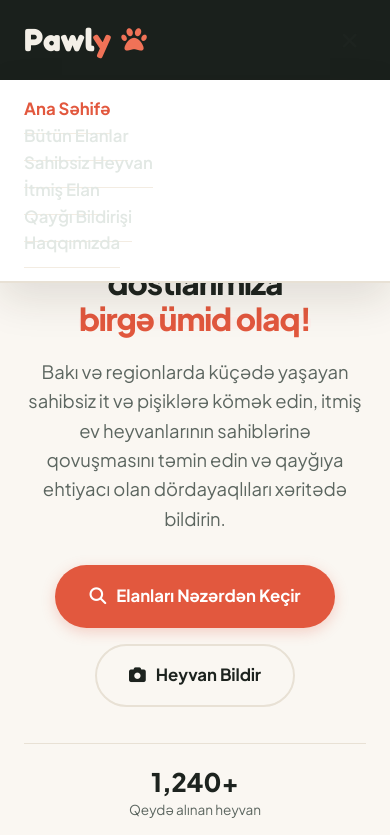
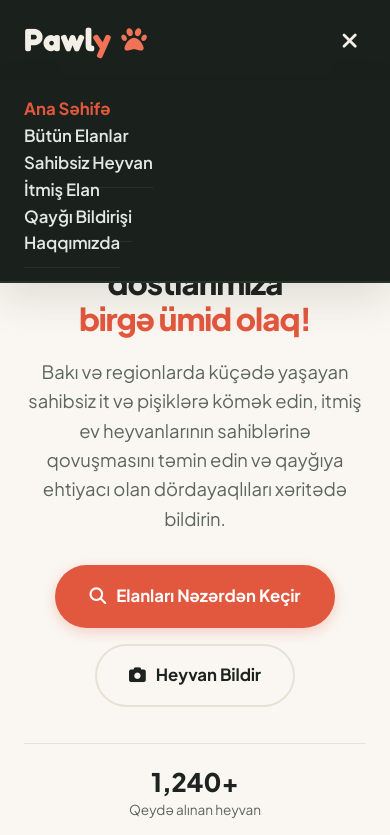
Before and after one commit to tutu-creator/Animal-sayt, a plain HTML site: page index.html in a window 390 px wide. Both pictures are taken after a click on the button "Menyunu aç". Shown: the top 835 px of the page. Drawn offline with Linux system fonts and the light colour scheme.

Commit message:
Mobil menyu fonunu düzəlt

```diff
--- a/css/responsive.css
+++ b/css/responsive.css
@@ -204,3 +204,23 @@
     margin: 0 16px;
   }
 }
+
+
+/* Hamburger menyu düyməsi - tünd navbarda görünsün */
+.site-header .mobile-menu-btn {
+  color: #F3EFE7;
+}
+
+
+/* Mobil menyu - navbarla eyni tünd fon */
+@media (max-width: 1024px) {
+  .site-header .nav-menu {
+    background: #1A201C !important;
+    border-color: #28322C !important;
+  }
+
+  .site-header .nav-menu li,
+  .site-header .nav-link {
+    border-color: #28322C !important;
+  }
+}
```
